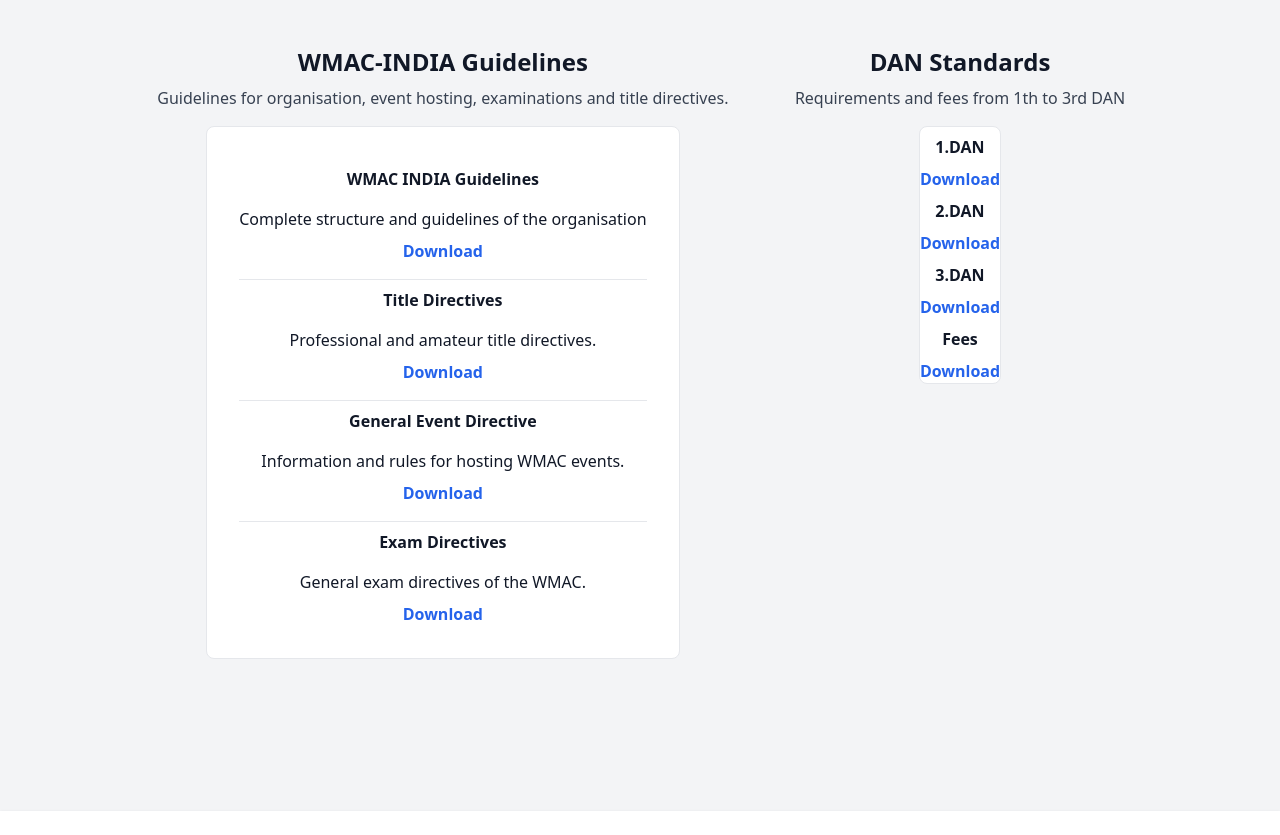
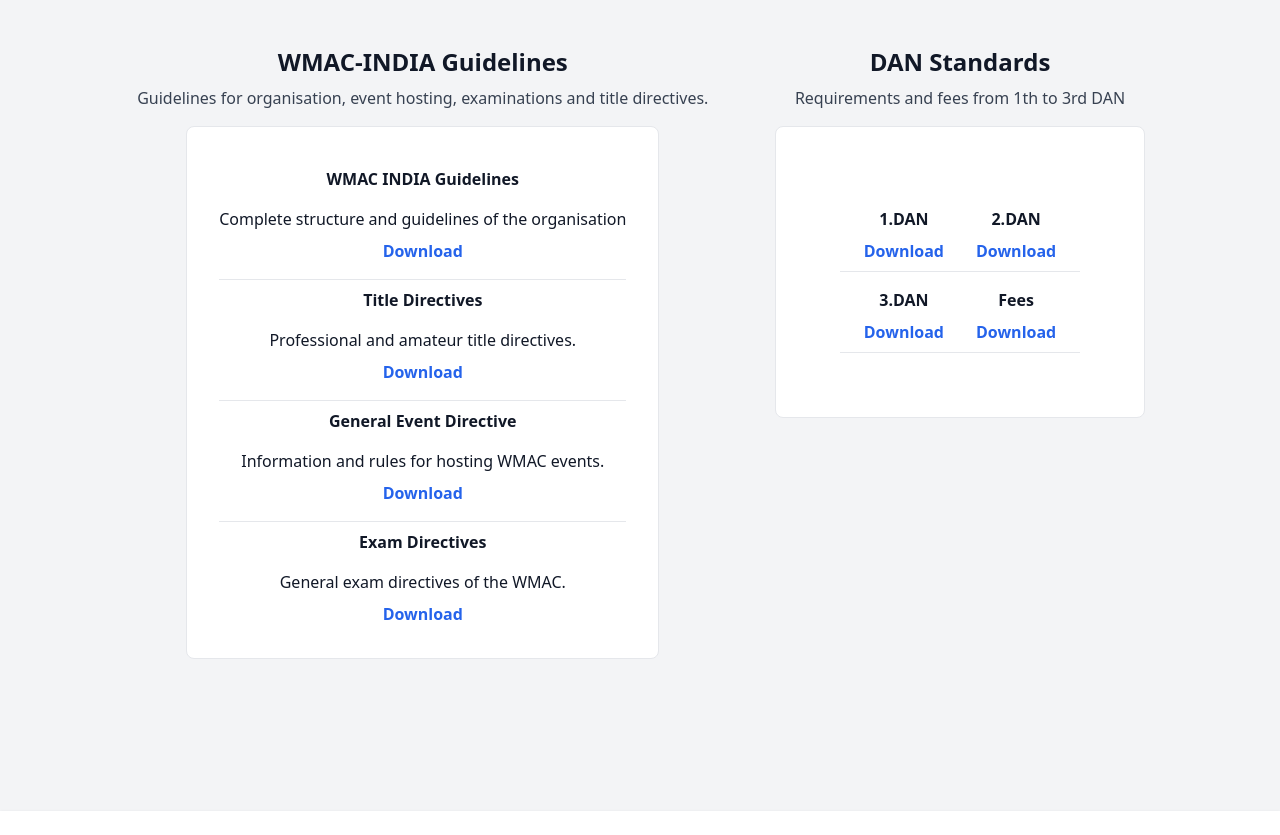
Before and after one commit to hrikbansaha49268/wmac-website, a website: page public/rules.html in a window 1280 px wide. Shown: the part 900-1735 px from the top of the page. Drawn offline with nearby package versions, Linux system fonts and the light colour scheme.

Commit message:
Updated Layout

```diff
--- a/public/rules.html
+++ b/public/rules.html
@@ -219,8 +219,9 @@
                 <div class="flex justify-center">
                     <div class="flex justify-center">
                         <div class="flex justify-center text-center">
-                            <div class="bg-white rounded-lg border border-gray-200 text-gray-900">
-                                <div class="flex flex-col">
+                            <div class="bg-white rounded-lg border border-gray-200 text-gray-900 p-16">
+                                <div class="px-6 py-2 border-b border-gray-200 flex flex-row">
+                                    <div class="flex flex-col mr-8">
                                         <p class="font-bold my-2">1.DAN</p>
                                         <a href="https://wmac-world.com/wp-content/uploads/2022/03/WMAC-Prufungsvorgaben-1.DAN-EN.pdf"
                                             class="font-semibold text-blue-600">Download</a>
@@ -230,15 +231,19 @@
                                         <a href="https://wmac-world.com/wp-content/uploads/2022/03/WMAC-Prufungsvorgaben-2.DAN-EN.pdf"
                                             class="font-semibold text-blue-600">Download</a>
                                     </div>
-                                <div class="flex flex-col">
+                                </div>
+                                <div class="px-6 py-2 border-b border-gray-200 flex flex-row">
+                                    <div class="flex flex-col mr-8">
                                         <p class="font-bold my-2">3.DAN</p>
                                         <a href="https://wmac-world.com/wp-content/uploads/2022/03/WMAC-Prufungsvorgaben-3.DAN-EN.pdf"
                                             class="font-semibold text-blue-600">Download</a>
+
                                     </div>
                                     <div class="flex flex-col">
                                         <p class="font-bold my-2">Fees</p>
                                         <a href="https://wmac-world.com/wp-content/uploads/2022/03/WMAC-Examination-Fees-EN.pdf"
                                             class="font-semibold text-blue-600">Download</a>
+                                    </div>
                                 </div>
                             </div>
                         </div>
```
Also changed, not shown: public/output.css. Lines whose indentation alone changed are shown as unchanged.
